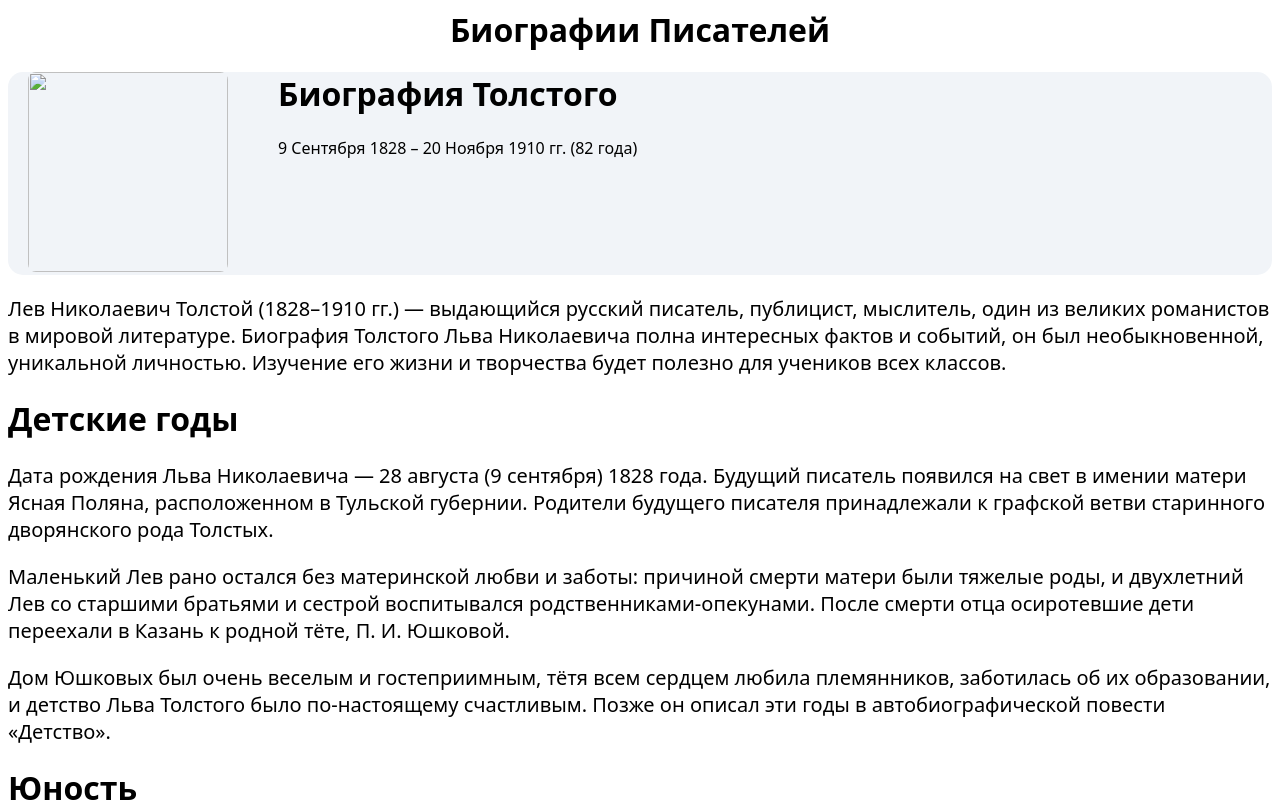
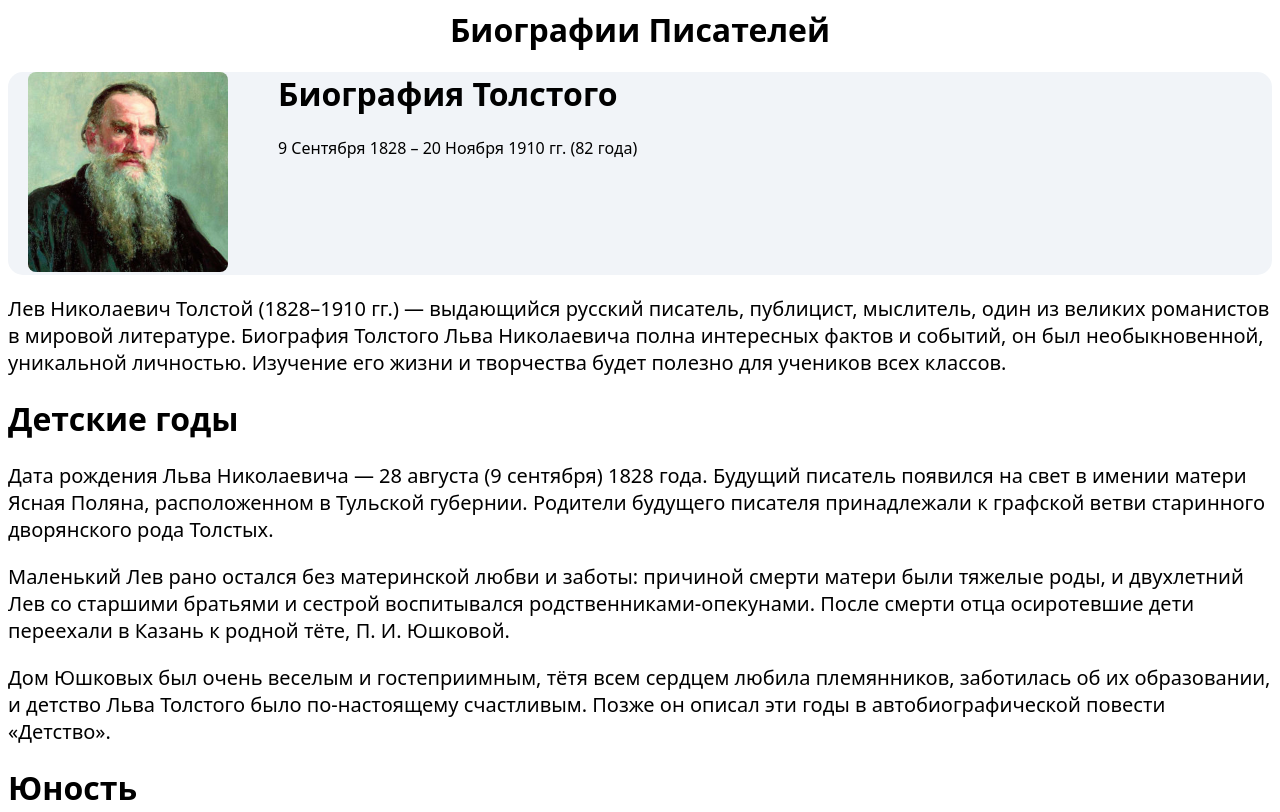
Before and after one commit to OrozobekovDosbol/biography, a plain HTML site: page index.html in a window 1280 px wide. Shown: the top 812 px of the page. Drawn offline with Linux system fonts and the light colour scheme.

Commit message:
Created the img 10

```diff
--- a/index.html
+++ b/index.html
@@ -6,7 +6,7 @@
   <body>
     <h1>Биографии Писателей</h1>
     <div class="div1">
-      <img class="img1" src="./лев толстой.jpg" alt="">
+      <img class="img1" src="./lev.jpg" alt="">
       <h1 class="pis" >Биография Толстого</h1>
       <p>9 Сентября 1828 – 20 Ноября 1910 гг. (82 года)</p>
     </div>
```
